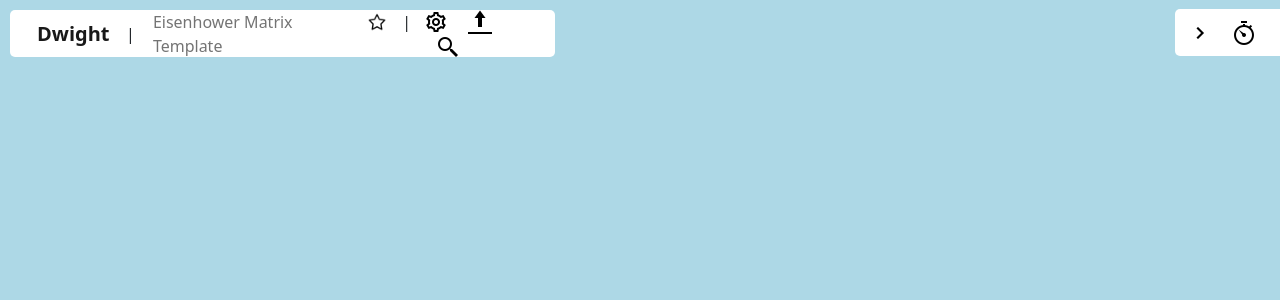
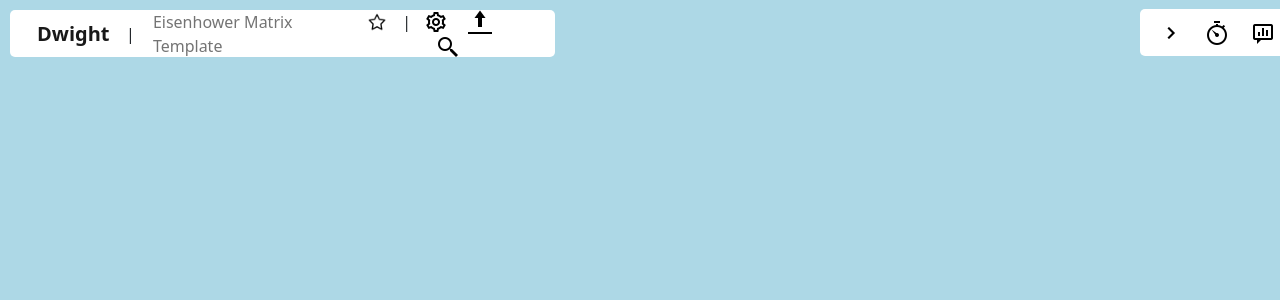
Before and after one commit to atharva0300/Dwight, a React (Create React App) app in the folder frontend/: page / in a window 1280 px wide. Shown: the top 300 px of the page. Built offline with nearby package versions, Linux system fonts and the light colour scheme.

Commit message:
added tooltips

```diff
--- a/frontend/package.json
+++ b/frontend/package.json
@@ -3,6 +3,9 @@
   "version": "0.1.0",
   "private": true,
   "dependencies": {
+    "@emotion/react": "^11.10.6",
+    "@emotion/styled": "^11.10.6",
+    "@mui/material": "^5.12.1",
     "@testing-library/jest-dom": "^5.16.5",
     "@testing-library/react": "^13.4.0",
     "@testing-library/user-event": "^13.5.0",
@@ -11,6 +14,7 @@
     "react-bootstrap": "^2.7.4",
     "react-dom": "^18.2.0",
     "react-scripts": "5.0.1",
+    "react-tooltip": "^5.11.1",
     "web-vitals": "^2.1.4"
   },
   "scripts": {
--- a/frontend/src/App.css
+++ b/frontend/src/App.css
@@ -115,18 +115,27 @@
   align-items: center;
 }
 
+.toolbar-container > span{
+  width : 40px;
+  height : 40px;
+  display: flex;
+  flex-direction: row;
+  justify-content: center;
+  align-items: center;
+}
+
 .arrow-image{
   transform: rotate(180deg);
   color : grey;
 }
 
+.toolbar-container > span:hover{
+  background: lightblue;
+  border-radius: 5px;
+}
 
 
-.toolbar-container > img:hover{
-  background: lightblue;
-  width : 24px;
-  height : 24px;
-}
+
 
 .user-container-one{
   display : flex;
@@ -184,3 +193,7 @@
   height : 35px;
   width : 35px;
 }
+
+.tooltip{
+  font-size : 16px;
+}
--- a/frontend/src/components/NavigationBar.jsx
+++ b/frontend/src/components/NavigationBar.jsx
@@ -6,23 +6,25 @@ import Nav from 'react-bootstrap/Nav';
 import star from '../assets/star.png';
 import settings from '../assets/settings.png';
 import search from '../assets/search.png';
-import upload from '../assets/upload.png'
+import upload from '../assets/upload.png';
+
+import Tooltip from '@mui/material/Tooltip';
 
 const NavigationBar = () => {
   return (
     <Navbar bg="white" variant="light" style={{"width" : "545px" , "height" : "47px" , "border-radius" : "5px" , "margin-top" : "10px" , "text-shadow" : "gray" , "margin-left" : "10px"}}>
         <Container>
-          <Navbar.Brand href="#home" className = "brand-name">Dwight</Navbar.Brand>
+          <Tooltip title = {<h6 style = {{"margin-top" : "5px"}}>Go to boards</h6>} arrow><Navbar.Brand href="#home" className = "brand-name">Dwight</Navbar.Brand></Tooltip>
           <span>|</span>
-          <Nav className="me-auto">
-            <Nav.Link href="#home">Eisenhower Matrix Template</Nav.Link>
-            <img src = {star} className = "star-image" />
-            <span>|</span>
-          </Nav>
+            <Nav className="me-auto">
+            <Tooltip title = {<h6 style = {{"margin-top" : "5px"}}>Edit board settings</h6>} arrow><Nav.Link href="#home">Eisenhower Matrix Template</Nav.Link></Tooltip>
+              <Tooltip title = {<h6 style = {{"margin-top" : "5px"}}>Star this board</h6>} arrow><img src = {star} className = "star-image" /></Tooltip>
+              <span>|</span>
+            </Nav>
             <span className = "set-upload-search" >
-            <img src = {settings} className='settings-image' />
-            <img src = {upload} className='upload-image' />
-            <img src = {search} className='search-image' />
+            <Tooltip title = {<h6 style = {{"margin-top" : "5px"}}>Settings</h6>} arrow><img src = {settings} className='settings-image' /></Tooltip>
+            <Tooltip title = {<h6 style = {{"margin-top" : "5px"}}>Export this board</h6>} arrow><img src = {upload} className='upload-image' /></Tooltip>
+            <Tooltip title = {<h6 style = {{"margin-top" : "5px"}}>Search | CTRL + F </h6>} arrow><img src = {search} className='search-image' /></Tooltip>
           </span>
         </Container>
       </Navbar>
--- a/frontend/src/components/ToolBar.jsx
+++ b/frontend/src/components/ToolBar.jsx
@@ -11,17 +11,19 @@ import focus from '../assets/focus.png'
 import vote from '../assets/vote.png'
 import estimation from '../assets/estimation.png'
 
+import { Tooltip } from '@mui/material';
+
 const ToolBar = () => {
   return (
-    <Navbar bg="white" variant="light" style = {{"width" : "320px" , "height" : "47px" , "margin-top" :  "-48px" , "margin-left" : "1175px" , "border-radius" : "5px"}}>
+    <Navbar bg="white" variant="light" style = {{"width" : "350px" , "height" : "47px" , "margin-top" :  "-48px" , "margin-left" : "1140px" , "border-radius" : "5px"}}>
         <Container className='toolbar-container'>
-            <img src = {arrow} className='arrow-image'/>
-            <img src = {timer} className='timer-image' />
-            <img src = {vote} className='vote-image' />
-            <img src = {focus} className='focus-image' />
-            <img src = {estimation} className='estimation-image' />
-            <img src = {note} className = "note-image" />
-            <img src = {doubledown} className='doubledown-image' />
+            <Tooltip title = {<h6 style = {{"margin-top" : "5px"}}>Hide apps</h6>} arrow><span><img src = {arrow} className='arrow-image'/></span></Tooltip>
+            <Tooltip title = {<h6 style = {{"margin-top" : "5px"}}>Timer</h6>} arrow><span><img src = {timer} className='timer-image' /></span></Tooltip>
+            <Tooltip title = {<h6 style = {{"margin-top" : "5px"}}>Voting</h6>} arrow><span><img src = {vote} className='vote-image' /></span></Tooltip>
+            <Tooltip title = {<h6 style = {{"margin-top" : "5px"}}>Talltrack</h6>} arrow><span><img src = {focus} className='focus-image' /></span></Tooltip>
+            <Tooltip title = {<h6 style = {{"margin-top" : "5px"}}>Estimation</h6>} arrow><span><img src = {estimation} className='estimation-image' /></span></Tooltip>
+            <Tooltip title = {<h6 style = {{"margin-top" : "5px"}}>Note</h6>} arrow><span><img src = {note} className = "note-image" /></span></Tooltip>
+            <Tooltip title = {<h6 style = {{"margin-top" : "5px"}}>More apps</h6>} arrow><span><img src = {doubledown} className='doubledown-image' /></span></Tooltip>
         </Container>
       </Navbar>
   )
--- a/frontend/src/components/UserBar.jsx
+++ b/frontend/src/components/UserBar.jsx
@@ -12,15 +12,17 @@ import Button from 'react-bootstrap/Button';
 import ButtonGroup from 'react-bootstrap/ButtonGroup';
 import Dropdown from 'react-bootstrap/Dropdown';
 
+import { Tooltip } from '@mui/material';
+
 const UserBar = () => {
   return (
     <Navbar bg="white" variant="light" style ={{"width" : "410px" , "height" : "47px" , "margin-top" : "-47px" , "margin-left" : "1500px" , "border-radius" : "5px"}}>
         <Container>
             <div className = "user-container-one">
-                <span><img src = {cursor} className = 'cursor-image' /></span>
-                <span><img src = {reaction} className='reaction-image' /></span>
-                <span><img src = {user} className='user-image' /></span>
-                <span><img src = {notification} className='notification-image' /></span>
+                <Tooltip title = {<h6 style = {{"margin-top" : "5px"}}>Hide collaborator's cursor</h6>} arrow><span><img src = {cursor} className = 'cursor-image' /></span></Tooltip>
+                <Tooltip title = {<h6 style = {{"margin-top" : "5px"}}>Reactions</h6>} arrow><span><img src = {reaction} className='reaction-image' /></span></Tooltip>
+                <Tooltip title = {<h6 style = {{"margin-top" : "5px"}}>Board owner</h6>} arrow><span><img src = {user} className='user-image' /></span></Tooltip>
+                <Tooltip title = {<h6 style = {{"margin-top" : "5px"}}>Feed</h6>} arrow><span><img src = {notification} className='notification-image' /></span></Tooltip>
             </div>
             <div className='user-container-two'>
                 <span>
@@ -38,7 +40,7 @@ const UserBar = () => {
                         </Dropdown.Menu>
                     </Dropdown>
                 </span>
-                <span><Button className='share-button'>Share</Button></span>
+                <Tooltip title = {<h6 style = {{"margin-top" : "5px"}}>Shared with 'board owner' team</h6>} arrow><span><Button className='share-button'>Share</Button></span></Tooltip>
 
             </div>
         </Container>
```
Also changed, not shown: 1 other file (tests, documents, lock files or other folders).
